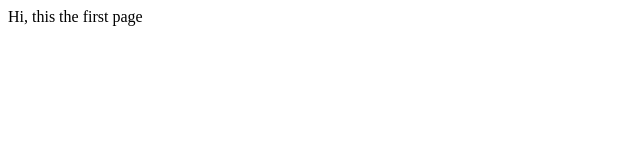
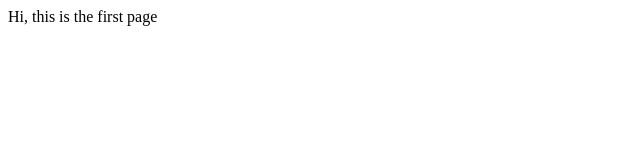
Before and after one commit to naeem498/Test1, a plain HTML site: page one/index.html in a window 1280 px wide. Shown: the full height of the page, 0-640 px from the left. Drawn offline with Linux system fonts and the light colour scheme.

Commit message:
is was missing

```diff
--- a/one/index.html
+++ b/one/index.html
@@ -4,6 +4,6 @@
 	<title>One</title>
 </head>
 <body>
-Hi, this the first page
+Hi, this is the first page
 </body>
 </html>
```
